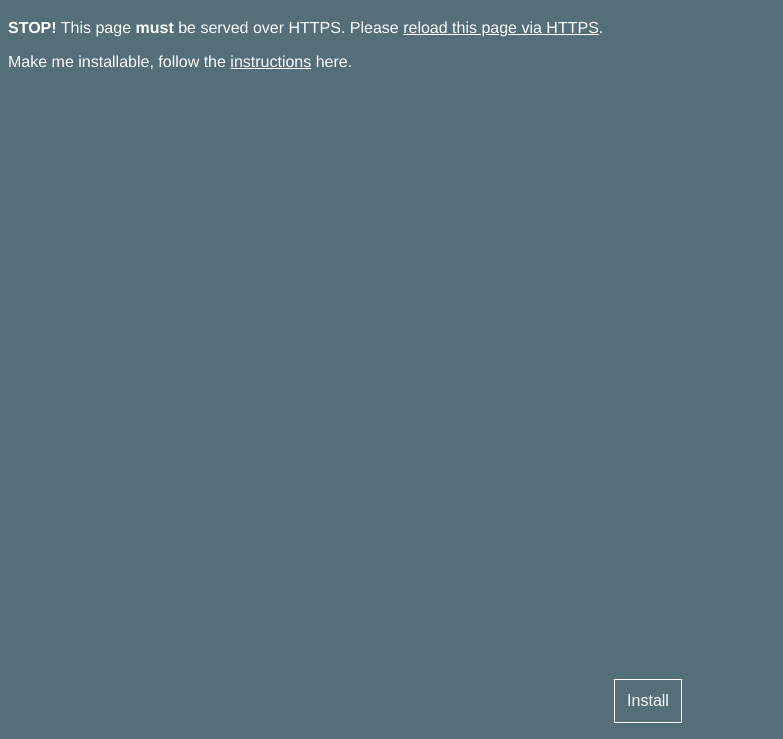
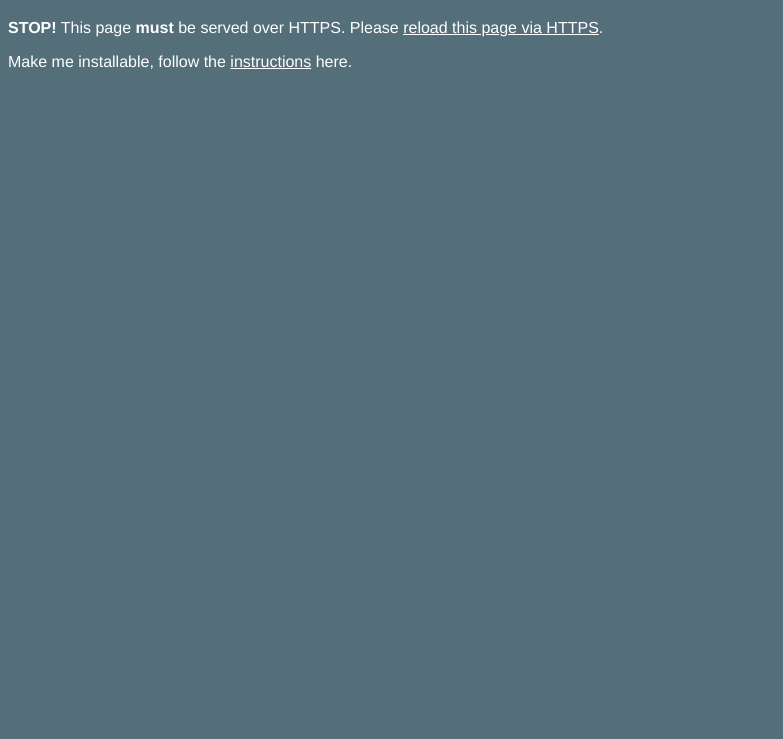
Before and after one commit to BrightSun2021/BrightSun2021.github.io, a plain HTML site: page index.html in a window 1280 px wide. Shown: the part 61-800 px from the top of the page, without its empty margins (0-783 px from the left). Drawn offline with Linux system fonts and the light colour scheme.

Commit message:
Update index.html

```diff
--- a/index.html
+++ b/index.html
@@ -26,7 +26,7 @@
     </p>
 
     <!-- Install button, hidden by default -->
-    <div id="installContainer">
+    <div id="installContainer" class="hidden">
       <button id="butInstall" type="button">
         Install
       </button>
```
